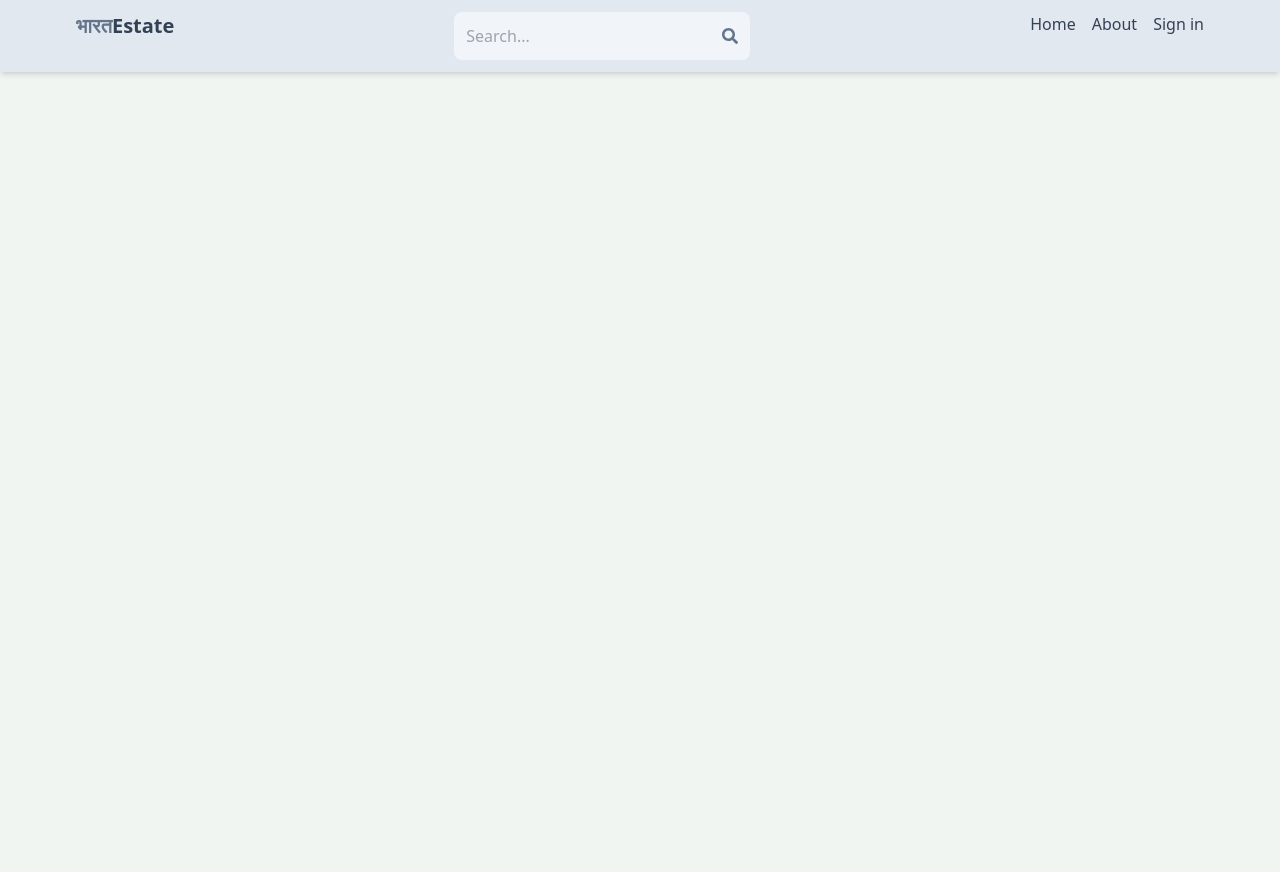
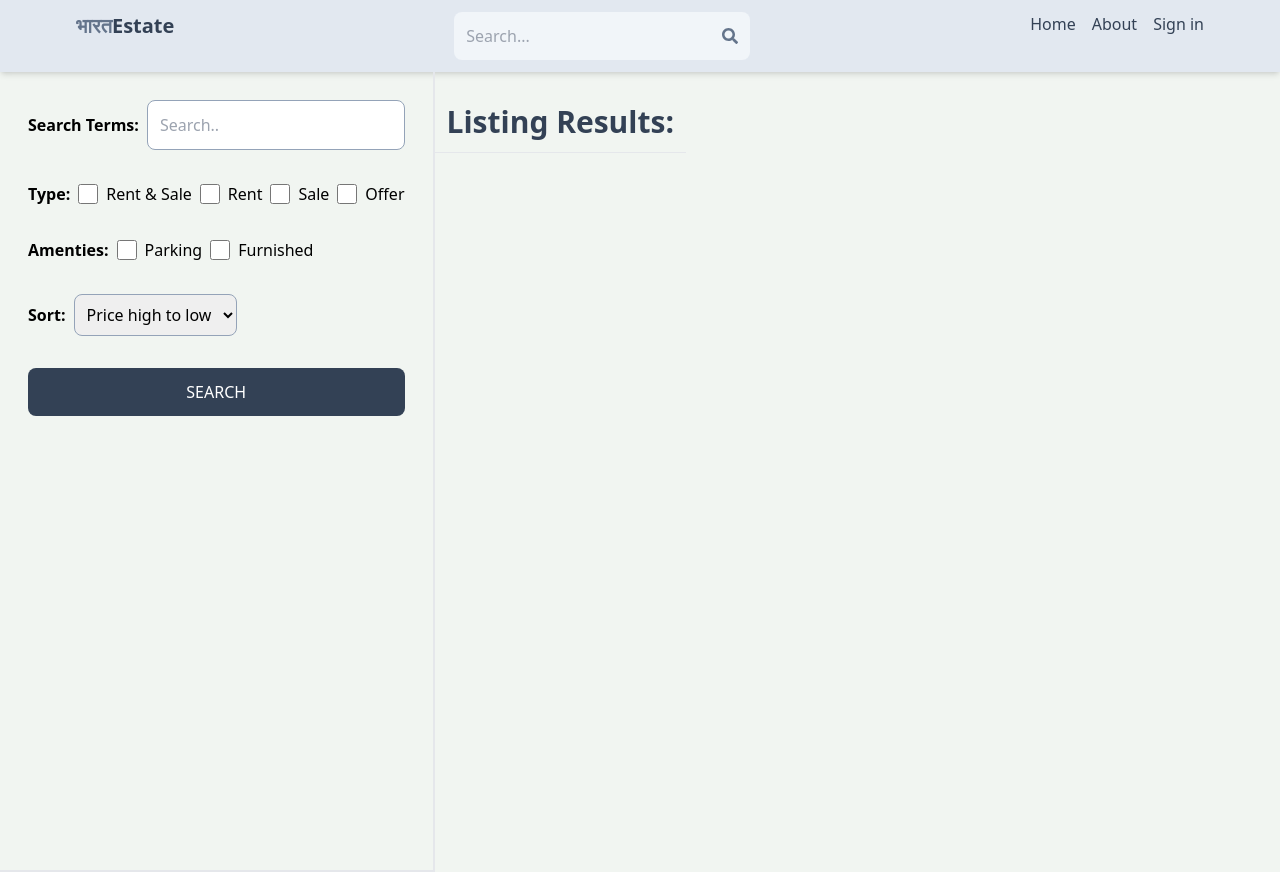
Before and after one commit to akm-engineer/mern-real-estate-client, a React (Create React App) app in the folder client/: page /search in a window 1280 px wide. Before the commit the page ends 800 px from the top, so only its background shows below. Built offline with nearby package versions, Linux system fonts and the light colour scheme; no server answers; the HTML template or start-up script is replaced by a standard one.

Commit message:
create search page UI

```diff
--- a/client/src/App.jsx
+++ b/client/src/App.jsx
@@ -9,6 +9,7 @@
 import CreateListing from "./pages/CreateListing";
 import UpdateListing from "./pages/UpdateListing";
 import Listing from "./pages/Listing";
+import Search from "./pages/Search";
 
 function App() {
   return (
@@ -20,6 +21,7 @@
         <Route path="/sign-up" element={<SignUp />} />
         <Route path="/about" element={<About />} />
         <Route path="/listing/:listingId" element={<Listing />} />
+        <Route path="/search" element={<Search />} />
         <Route element={<PrivateRoute />}>
           <Route path="/profile" element={<Profile />} />
           <Route path="/create-listing" element={<CreateListing />} />
--- /dev/null
+++ b/client/src/pages/Search.jsx
@@ -0,0 +1,75 @@
+import React from "react";
+
+const Search = () => {
+  return (
+    <div className="flex flex-col md:flex-row">
+      <div className="p-7 border-b-2 md:border-r-2 md:min-h-screen">
+        <form className="flex flex-col gap-8">
+          <div className="flex items-center gap-2">
+            <label className="whitespace-nowrap font-semibold">
+              Search Terms:
+            </label>
+            <input
+              type="text"
+              id="searchTerm"
+              placeholder="Search.."
+              className="p-3 w-full border border-slate-400 rounded-lg focus:outline-none"
+            />
+          </div>
+          <div className="flex gap-2 items-center flex-wrap">
+            <label className="font-semibold">Type:</label>
+            <div className="flex gap-2">
+              <input type="checkbox" id="all" className="w-5" />
+              <span>Rent & Sale</span>
+            </div>
+            <div className="flex gap-2">
+              <input type="checkbox" id="rent" className="w-5" />
+              <span>Rent </span>
+            </div>
+            <div className="flex gap-2">
+              <input type="checkbox" id="sale" className="w-5" />
+              <span>Sale</span>
+            </div>
+            <div className="flex gap-2">
+              <input type="checkbox" id="offer" className="w-5" />
+              <span>Offer</span>
+            </div>
+          </div>
+          <div className="flex gap-2 items-center flex-wrap">
+            <label className="font-semibold">Amenties:</label>
+            <div className="flex gap-2">
+              <input type="checkbox" id="parking" className="w-5" />
+              <span>Parking</span>
+            </div>
+            <div className="flex gap-2">
+              <input type="checkbox" id="furnished" className="w-5" />
+              <span>Furnished </span>
+            </div>
+          </div>
+          <div className="flex items-center gap-2">
+            <label className="font-semibold">Sort:</label>
+            <select
+              id="sort_order"
+              className="p-2 border border-slate-400 rounded-lg focus:outline-none"
+            >
+              <option>Price high to low</option>
+              <option>Price low to high</option>
+              <option>Latest</option>
+              <option>Oldest</option>
+            </select>
+          </div>
+          <button className="p-3 text-white uppercase bg-slate-700 hover:opacity-95  rounded-lg">
+            Search
+          </button>
+        </form>
+      </div>
+      <div>
+        <h1 className="text-slate-700 font-semibold text-3xl border-b p-3 mt-5">
+          Listing Results:{" "}
+        </h1>
+      </div>
+    </div>
+  );
+};
+
+export default Search;
```
